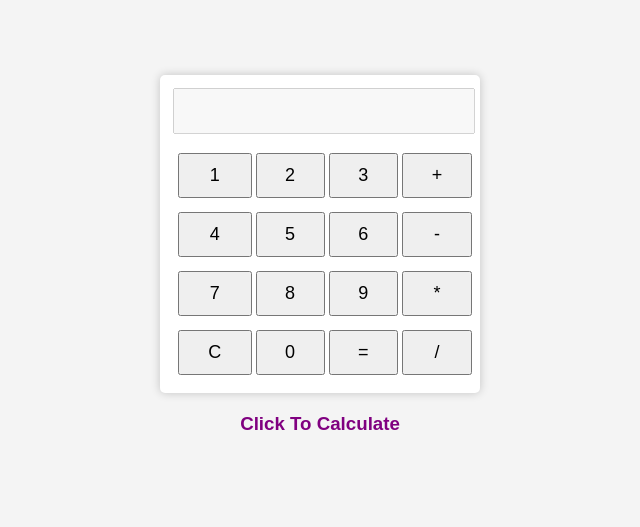
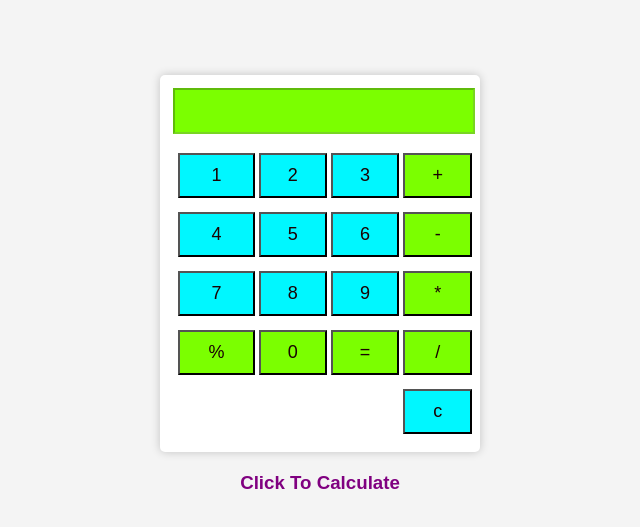
Before and after one commit to kenmillionaire/My-Calculator, a plain HTML site: page index.html in a window 1280 px wide. Shown: the part 61-588 px from the top of the page, without its empty margins (320-960 px from the left). Drawn offline with Linux system fonts and the light colour scheme.

Commit message:
Updated the CSS colours

```diff
--- a/calculator.css
+++ b/calculator.css
@@ -6,6 +6,10 @@ body {
 h1, h3{
     color: purple;
 }
+
+
+
+
 .calculator {
     margin: 20px auto;
     padding: 10px;
@@ -24,6 +28,19 @@ button {
     padding: 10px;
     margin: 5px;
     font-size: 18px;
+    background-color: #00f7ff;
+    color: #1a0202;
+}
+/* button .functions{
+    background: #ff9900;
+} */
+
+.cancel {
+    background: #00f7ff; /* aqua background color for the % button */
+}
+
+.functions {
+background: #7bff00;
 }
 
 #display {
@@ -32,4 +49,6 @@ button {
     font-size: 24px;
     text-align: right;
     margin-bottom: 10px;
+    background: #7bff00;
+
 }
--- a/index.html
+++ b/index.html
@@ -16,26 +16,35 @@
                 <td><button>1</button></td>
                 <td><button>2</button></td>
                 <td><button>3</button></td>
-                <td><button>+</button></td>
+                <td><button class="functions">+</button></td>
             </tr>
             <tr>
                 <td><button>4</button></td>
                 <td><button>5</button></td>
                 <td><button>6</button></td>
-                <td><button>-</button></td>
+                <td><button class="functions">-</button></td>
             </tr>
             <tr>
                 <td><button>7</button></td>
                 <td><button>8</button></td>
                 <td><button>9</button></td>
-                <td><button>*</button></td>
+                <td><button class="functions">*</button></td>
             </tr>
             <tr>
-                <td><button>C</button></td>
-                <td><button>0</button></td>
-                <td><button>=</button></td>
-                <td><button>/</button></td>
+                <td><button class="functions">%</button></td>
+                <td><button class="functions">0</button></td>
+                <td><button class="functions">=</button></td>
+                <td><button class="functions">/</button></td>
             </tr>
+            <tr>
+                <td></td>
+                <!-- Empty cell -->
+                <td></td>
+                <!-- Empty cell -->
+                <td></td>
+                <!-- Empty cell -->
+                <td><button class="cancel">c</button></td>
+              </tr>
         </table>
     </div>
 
```
